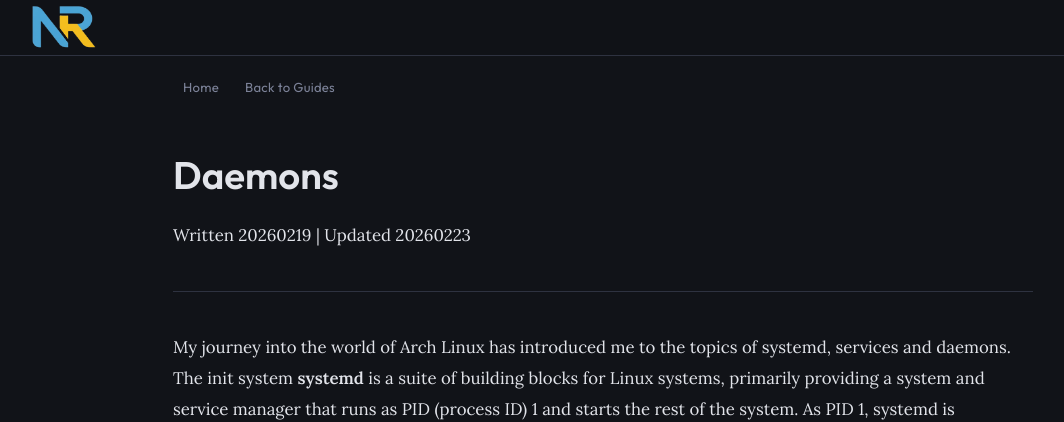
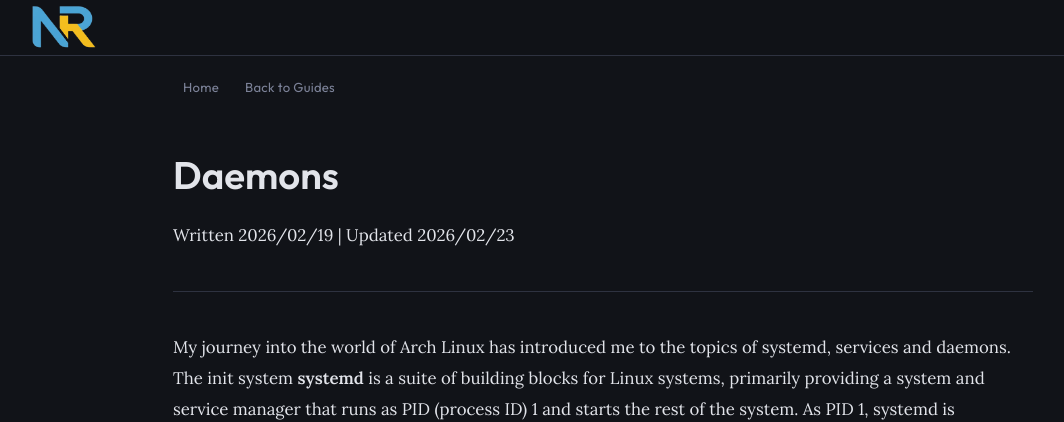
Before and after one commit to ncread/ncread.github.io, a Jekyll site: the page built from guides/daemons.md, in a window 1280 px wide and 900 px high. Shown: the top 422 px of the window, without its empty margins (37-1101 px from the left). Built offline with Jekyll 4.4.1, drawn with Linux system fonts in a browser that asks for light colours.

Commit message:
update style

```diff
--- a/guides/daemons.md
+++ b/guides/daemons.md
@@ -5,7 +5,7 @@ permalink: /guides/daemons
 ---
 
 # Daemons
-Written 20260219 | Updated 20260223
+Written 2026/02/19 | Updated 2026/02/23
 
 ***
 
```
